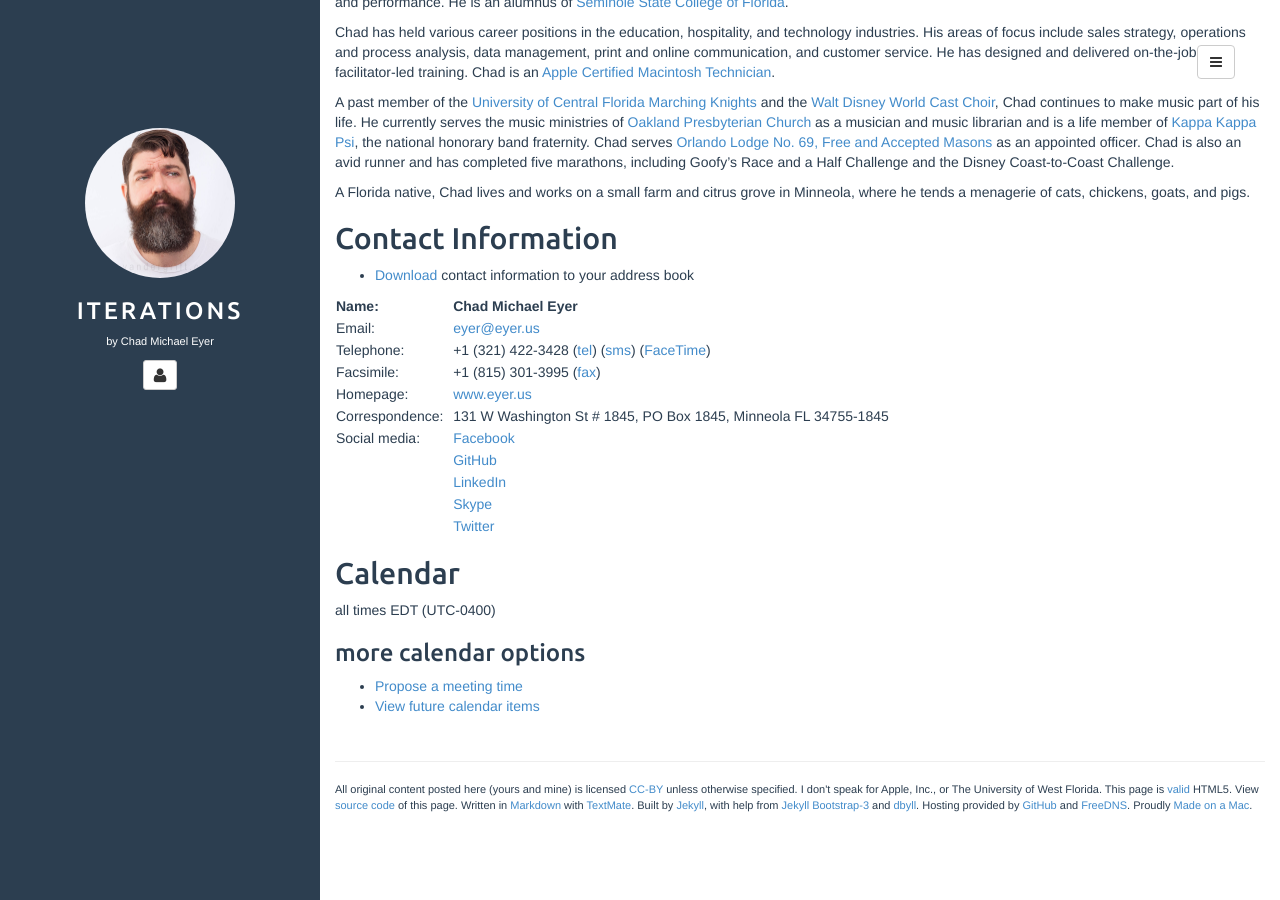
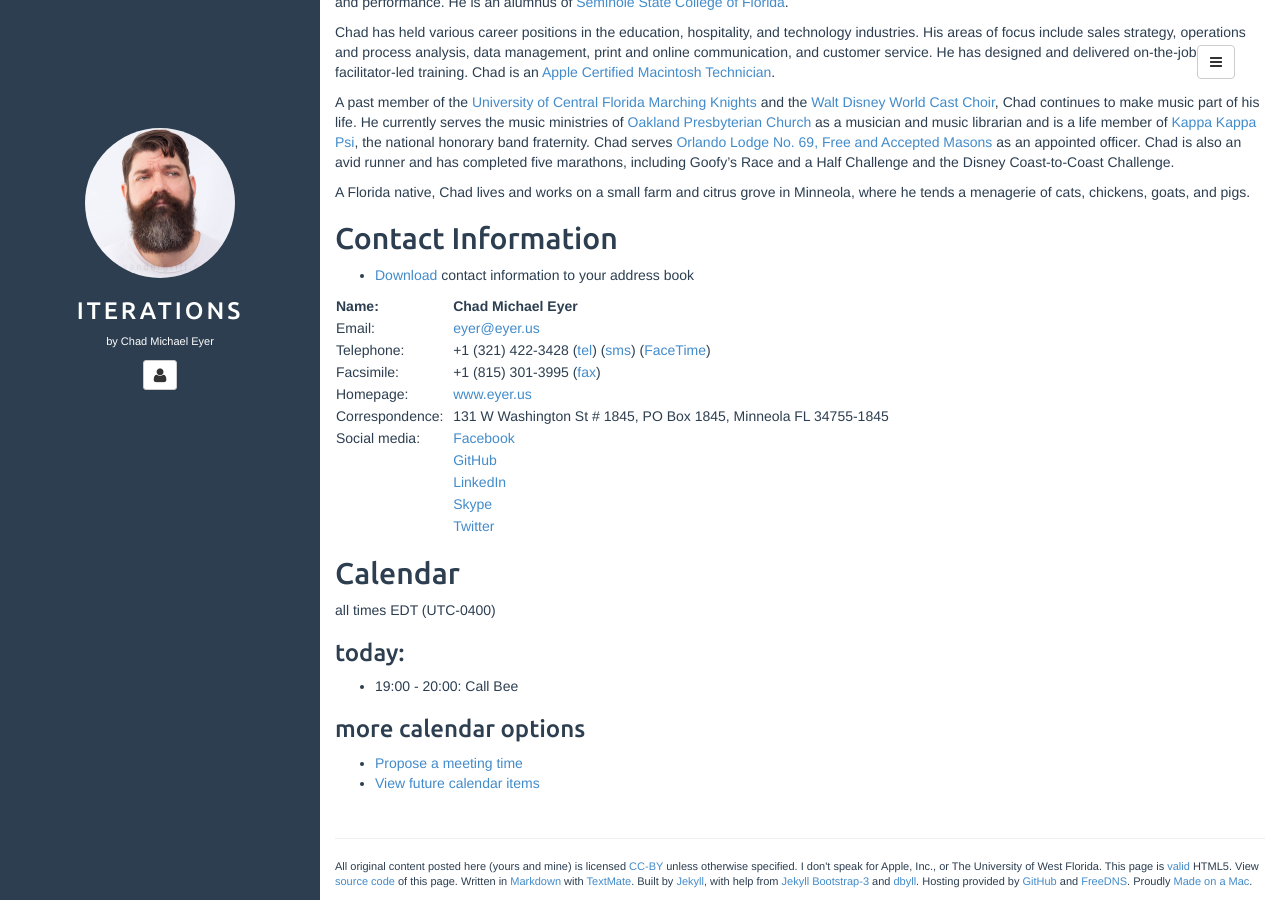
Before and after one commit to chadmichaeleyer/chadmichaeleyer.github.io, a Jekyll site: the page built from about.md, in a window 1280 px wide and 900 px high, scrolled down 877 px. Built offline with Jekyll 4.4.1, drawn with Linux system fonts in a browser that asks for light colours.

Commit message:
calendar update

```diff
--- a/calendar-year.markdown
+++ b/calendar-year.markdown
@@ -1,4 +1,8 @@
 all times EDT (UTC-0400)
+
+### 2017-10-16 (Mon):
+
+* 19:00 - 20:00: Call Bee
 
 ### 2017-10-19 (Thu):
 
--- a/calendar.markdown
+++ b/calendar.markdown
@@ -1 +1,5 @@
 all times EDT (UTC-0400)
+
+### today:
+
+* 19:00 - 20:00: Call Bee
```
